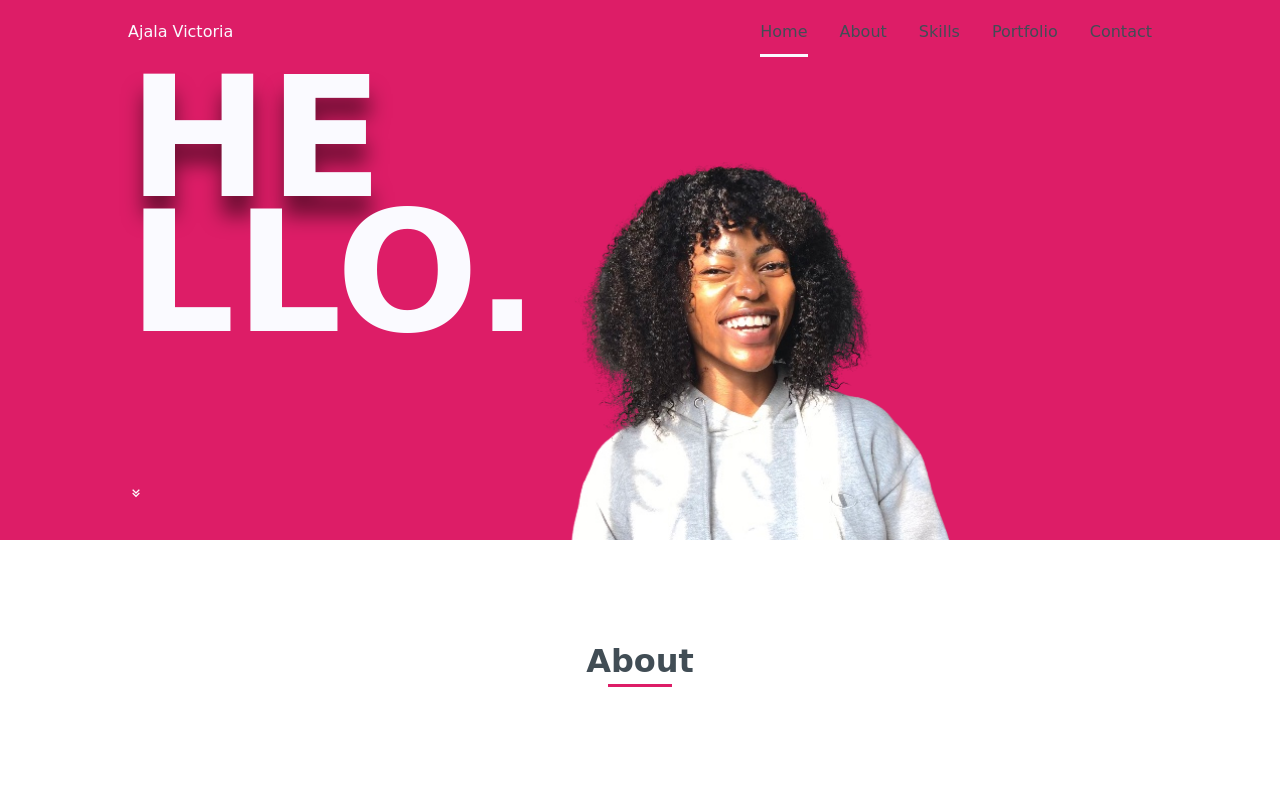
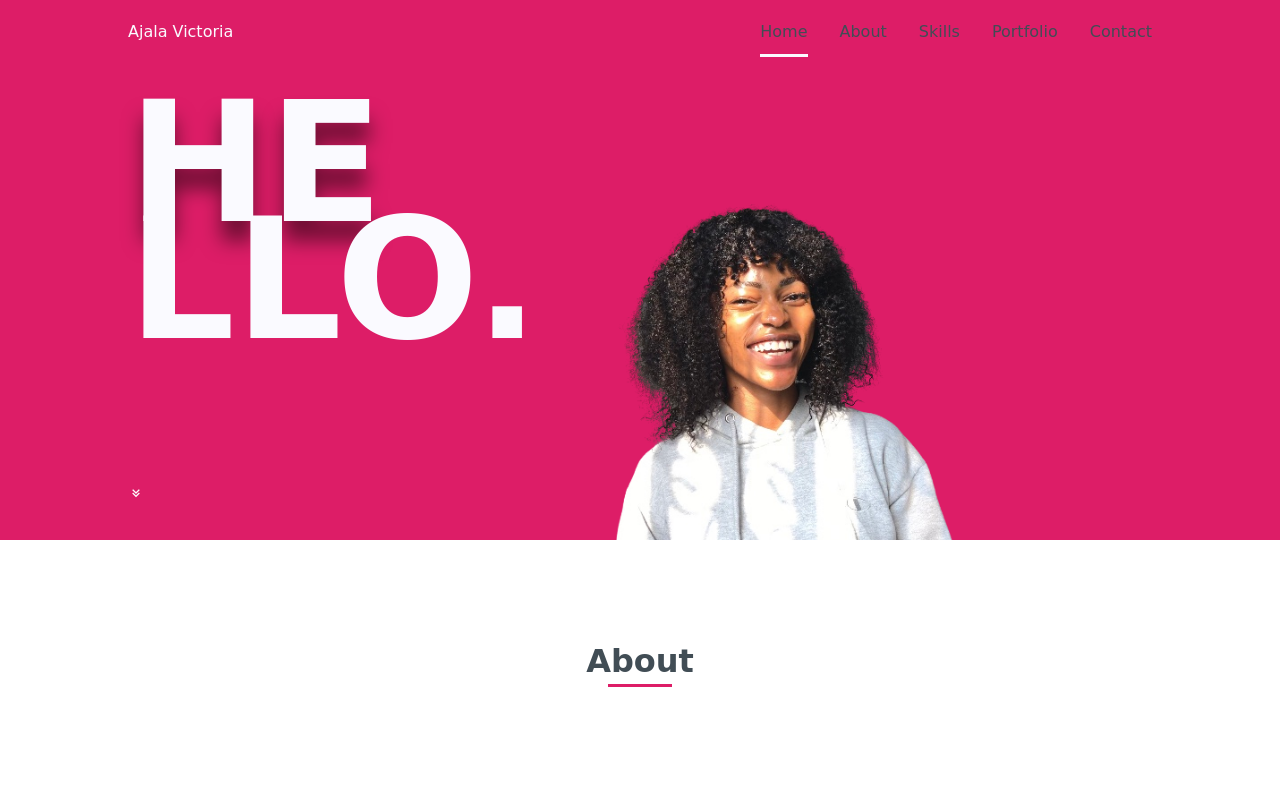
Before and after one commit to VictoriaAjala/portfolio, a plain HTML site: page index.html in a window 1280 px wide. Shown: the top 796 px of the page. Drawn offline with nearby package versions, Linux system fonts and the light colour scheme; a web font is replaced by a local one.

Commit message:
css style code

```diff
--- a/assets/css/styles.css
+++ b/assets/css/styles.css
@@ -18,7 +18,7 @@
 /*===== Fonts =====*/
 :root {
   --body-font: "DynaPuff", cursive;
-  --big-font-size: 6.25rem;
+  --big-font-size: 6.2rem;
   --h2-font-size: 1.25rem;
   --normal-font-size: 0.938rem;
   --small-font-size: 0.813rem;
@@ -196,7 +196,7 @@ img {
   align-self: flex-end;
   font-size: var(--big-font-size);
   color: var(--white-color);
-  line-height: 0.8;
+  line-height: 0.7;
 }
 .home__title span {
   text-shadow: 0 20px 20px rgba(0, 0, 0, 0.5);
@@ -209,7 +209,7 @@ img {
   position: absolute;
   right: 0;
   bottom: 0;
-  width: 290px;
+  width: 247px;
 }
 /*===== ABOUT =====*/
 .about__container {
@@ -423,7 +423,7 @@ img {
     row-gap: 0;
   }
   .home__img {
-    width: 524px;
+    width: 490px;
     right: 10%;
   }
   .about__container {
@@ -467,10 +467,10 @@ img {
     margin-right: auto;
   }
   .home__container {
-    height: 540px;
+    height: 510px;
   }
   .home__img {
-    width: 500px;
+    width: 460px;
     right: 17%;
   }
 }
@@ -481,7 +481,7 @@ img {
     height: 540px;
   }
   .home__img {
-    width: 450px;
+    width: 400px;
     right: 24%;
   }
 }
```
